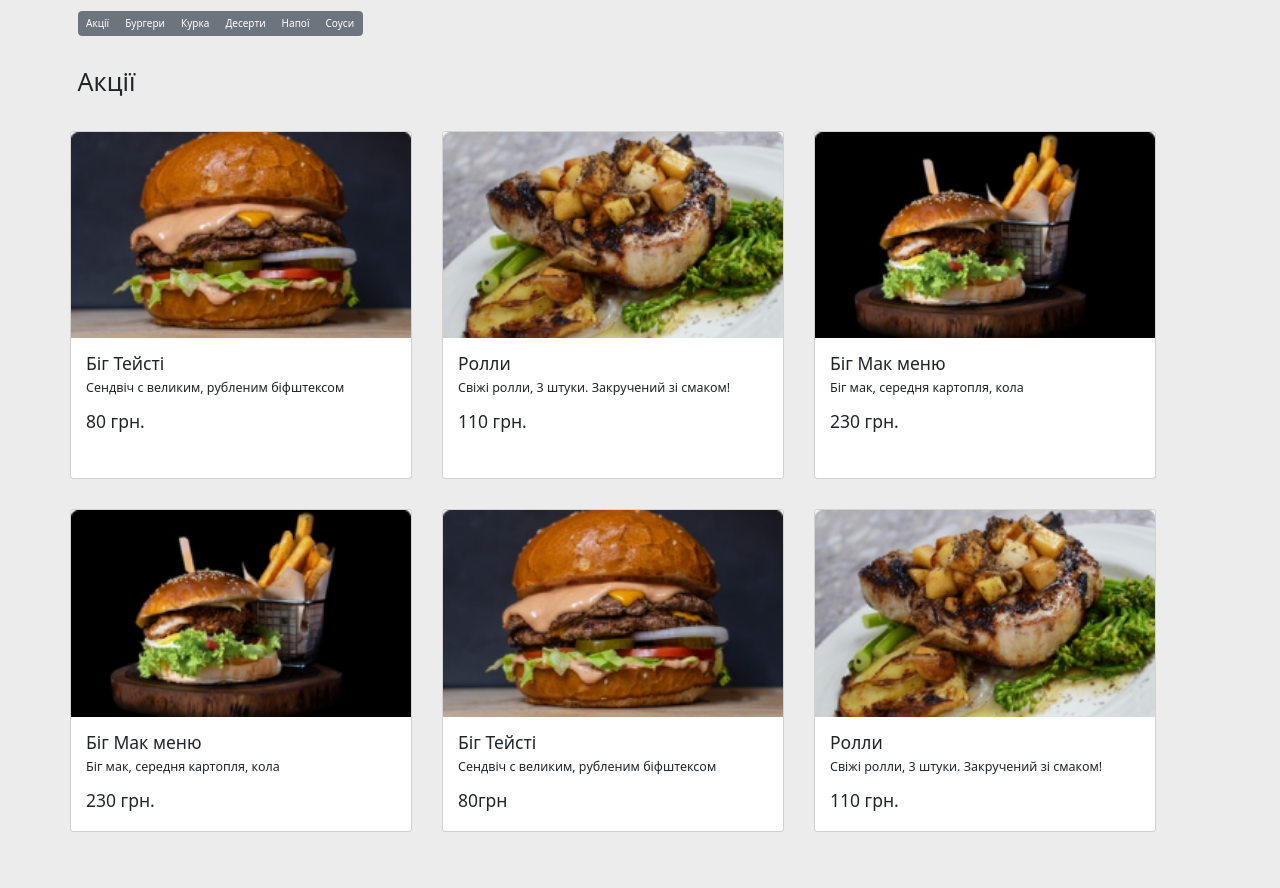
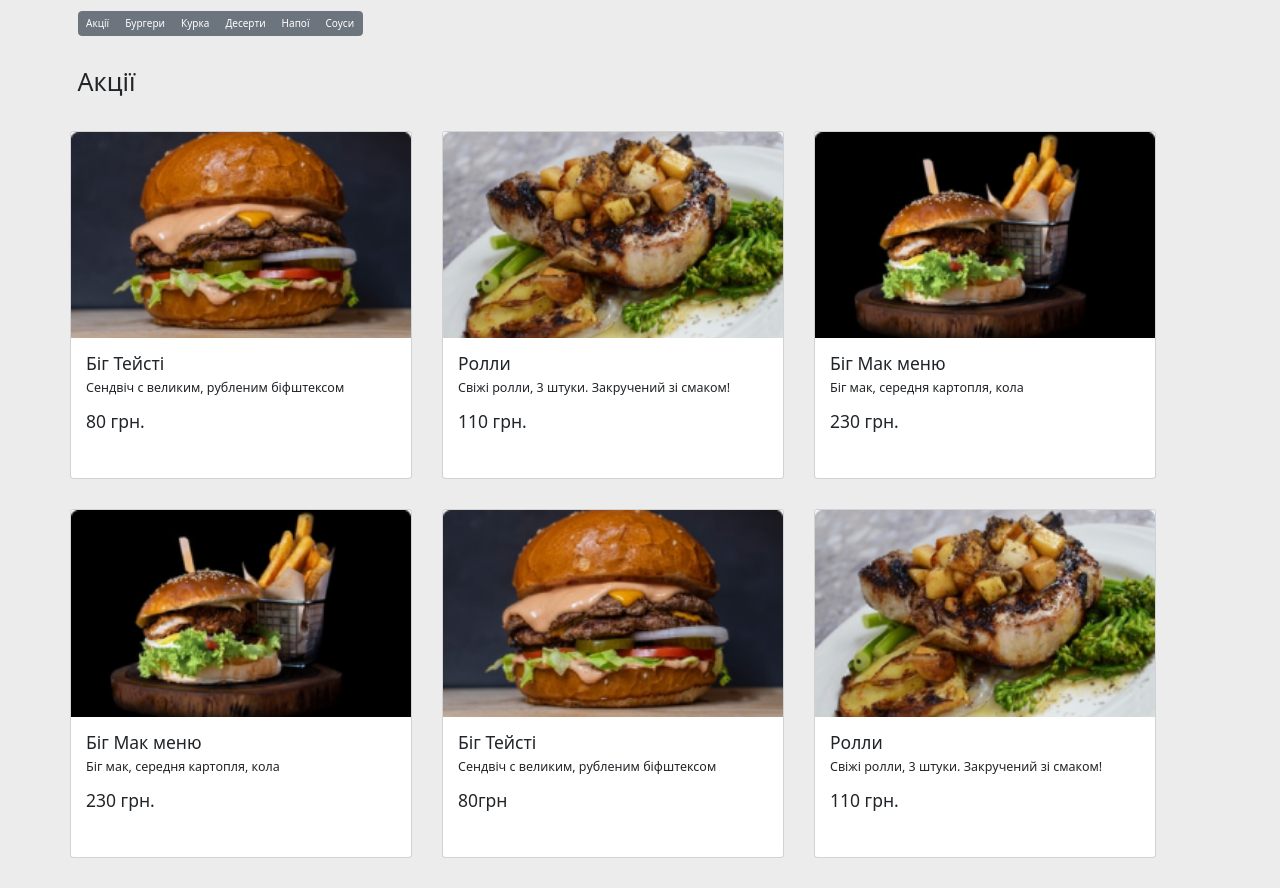
Before and after one commit to vldurov/Lesson10Bootsrap, a plain HTML site: page index.html in a window 1280 px wide. Shown: the part 202-1090 px from the top of the page. Before the commit the page ends 1064 px from the top, so only its background shows below. Drawn offline with nearby package versions, Linux system fonts and the light colour scheme.

Commit message:
fixed @media

```diff
--- a/index.html
+++ b/index.html
@@ -72,7 +72,7 @@
                 </div>
                 <div class="card col-lg-4 col-lg-4-custom col-md-6-custom col-md-6 col-sm-12 p-0">
                     <img class="card-img-top" src="./img/beef.png" alt="beef">
-                    <div class="card-body p-4">
+                    <div class="card-body p-4 height-custom">
                         <h3 class="card-title">Ролли</h3>
                         <p class="card-text fs-5">
                             Свіжі ролли, 3 штуки. Закручений зі смаком!
@@ -92,7 +92,7 @@
                 </div>
                 <div class="card col-lg-4 col-lg-4-custom col-md-6-custom col-md-6 col-sm-12 p-0">
                     <img class="card-img-top" src="./img/burgerset.png" alt="burgerset">
-                    <div class="card-body p-4">
+                    <div class="card-body p-4 height-custom">
                         <h3 class="card-title">Біг Мак меню</h3>
                         <p class="card-text fs-5">
                             Біг мак, середня картопля, кола
@@ -112,7 +112,7 @@
                 </div>
                 <div class="card col-lg-4 col-lg-4-custom col-md-6-custom col-md-6 col-sm-12 p-0">
                     <img class="card-img-top" src="./img/burgerset.png" alt="burgerset">
-                    <div class="card-body p-4">
+                    <div class="card-body p-4 height-custom">
                         <h3 class="card-title">Біг Мак меню</h3>
                         <p class="card-text fs-5">
                             Біг мак, середня картопля, кола
@@ -132,7 +132,7 @@
                 </div>
                 <div class="card col-lg-4 col-lg-4-custom col-md-6-custom col-md-6 col-sm-12 p-0">
                     <img class="card-img-top" src="./img/burger.png" alt="burger">
-                    <div class="card-body p-4">
+                    <div class="card-body p-4 height-custom">
                         <h3 class="card-title">Біг Тейсті</h3>
                         <p class="card-text fs-5">
                             Сендвіч с великим, рубленим біфштексом
@@ -152,7 +152,7 @@
                 </div>
                 <div class="card col-lg-4 col-lg-4-custom col-md-6-custom col-md-6 col-sm-12 p-0">
                     <img class="card-img-top" src="./img/beef.png" alt="beef">
-                    <div class="card-body p-4">
+                    <div class="card-body p-4 height-custom">
                         <h3 class="card-title">Ролли</h3>
                         <p class="card-text fs-5">
                             Свіжі ролли, 3 штуки. Закручений зі смаком!
```
Also changed, not shown: styless/styles.css (line endings or trailing spaces).
